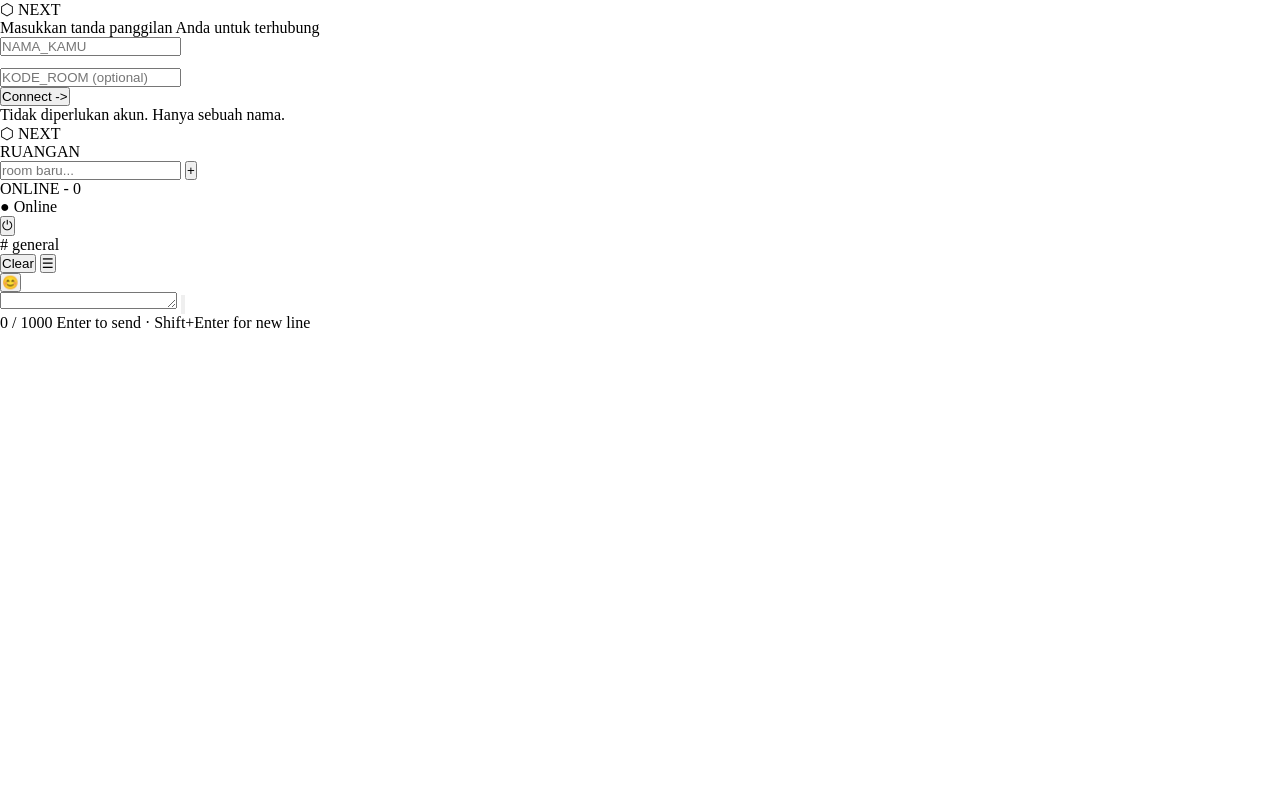
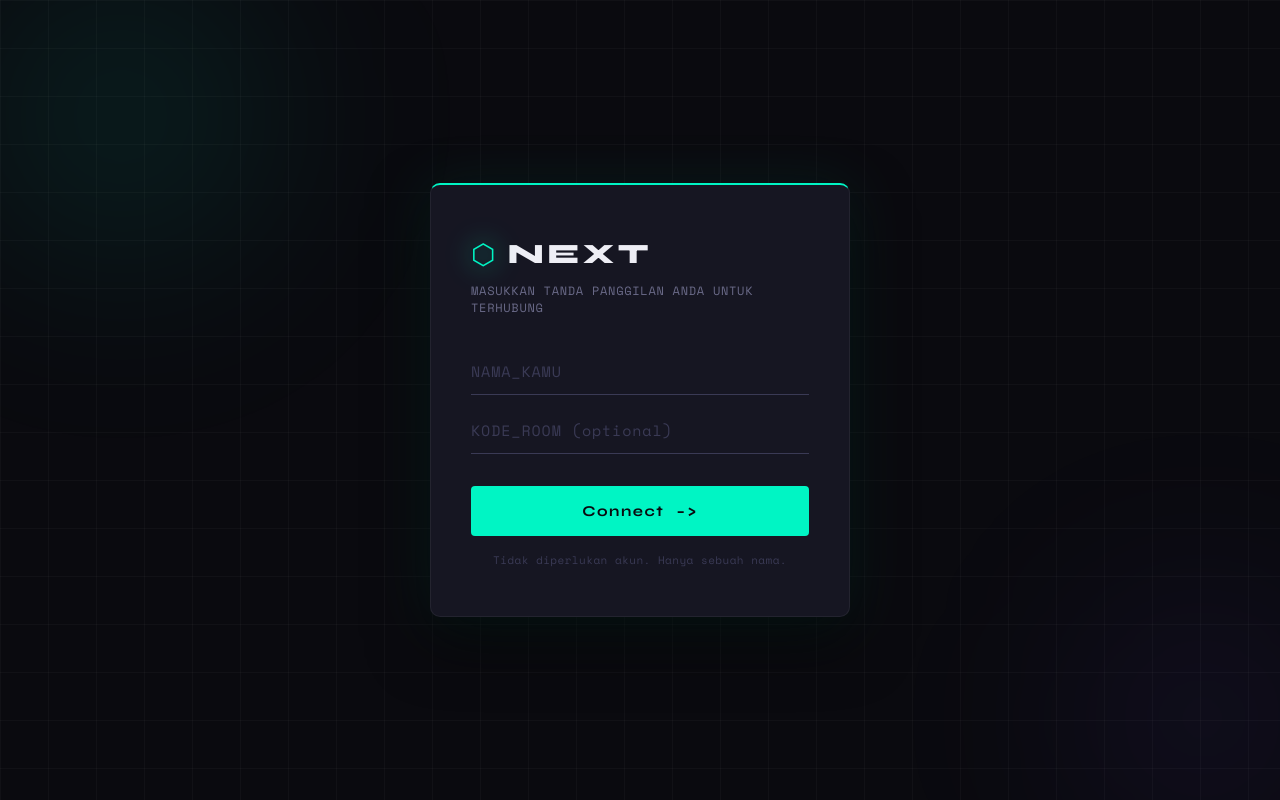
Before and after one commit to LinggarRam/Realtime-Chat, a plain HTML site: page index.html in a window 1280 px wide. Drawn offline with nearby package versions, Linux system fonts and the light colour scheme.

Commit message:
add styling with login screen

```diff
--- a/index.html
+++ b/index.html
@@ -13,7 +13,7 @@
     </head>
     <body>
         <!-- LOGIN SCREEN -->
-        <div id="login-screen" class="login-screen">
+        <div id="login-screen">
             <div class="login-bg">
                 <div class="grid-overlay"></div>
                 <div class="glow-blob blob-1"></div>
@@ -22,7 +22,7 @@
             <div class="login-card">
                 <div class="login-logo">
                     <span class="logo-icon">⬡</span>
-                    <span class="logo-name">NEXT</span>
+                    <span class="logo-text">NEXT</span>
                 </div>
 
                 <p class="login-subtitle">Masukkan tanda panggilan Anda untuk terhubung</p>
--- a/style.css
+++ b/style.css
@@ -36,3 +36,234 @@
     padding: 0;
     box-sizing: border-box;
 }
+
+html, body {
+    height: 100vh;
+    overflow: hidden;
+    background: var(--bg-0);
+    color: var(--text-0);
+    font-family: var(--font-mono);
+    font-size: 14px;
+    -webkit-font-smoothing: antialiased;
+}
+
+.screen {
+    display: none;
+    width: 100%;
+    height: 100vh;
+}
+
+.screen.active {
+    display: flex;
+}
+
+#login-screen {
+    height: 100vh;
+    display: flex;
+    align-items: center;
+    justify-content: center;
+    position: relative;
+    overflow: hidden;
+}
+
+.login-bg {
+    position: absolute;
+    inset: 0;
+    pointer-events: none;
+}
+
+.grid-overlay {
+    position: absolute;
+    inset: 0;
+    background-image:
+        linear-gradient(var(--border) 1px, transparent 1px),
+        linear-gradient(90deg, var(--border) 1px, transparent 1px);
+    background-size: 48px 48px;
+    opacity: 0.5;
+}
+
+.glow-blob {
+    position: absolute;
+    border-radius: 50%;
+    filter: blur(80px);
+    animation: blobPulse 6s ease-in-out infinite alternate;
+}
+
+.blob-1 {
+    width: 400px;
+    height: 400px;
+    background: radial-gradient(circle, rgba(0,245,196,0.12), transparent 70%);
+    top: -100px;
+    left: -100px;
+    animation-delay: 0s;
+}
+
+.blob-2 {
+    width: 350px; height: 350px;
+    background: radial-gradient(circle, rgba(120,80,255,0.1), transparent 70%);
+    bottom: -80px; right: -80px;
+    animation-delay: -3s;
+}
+
+@keyframes blobPulse {
+    from {
+        transform: scale(1) translate(0,0);
+    }
+    to {
+        transform: scale(1.15) translate(20px, 15px);
+    }
+}
+
+.login-card {
+    position: relative;
+    background: var(--bg-2);
+    border: 1px solid var(--border);
+    border-top: 2px solid var(--accent);
+    border-radius: var(--radius-lg);
+    padding: 48px 40px;
+    width: min(420px, 92vw);
+    box-shadow: 0 0 60px rgba(0, 245, 196, 0.08), 0 24px 60px rgba(0,0,0,0.6);
+    animation: cardIn 0.5s cubic-bezier(0.16, 1, 0.3, 1) both;
+}
+
+@keyframes cardIn {
+    from {
+        opacity: 0;
+        transform: translateY(24px) scale(0.97);
+    }
+    to {
+        opacity: 1;
+        transform: none;
+    }
+}
+
+.login-logo {
+    display: flex;
+    align-items: center;
+    gap: 12px;
+    margin-bottom: 8px;
+}
+
+.logo-icon {
+    font-size: 28px;
+    color: var(--accent);
+    filter: drop-shadow(0 0 8px var(--accent));
+    animation: hexSpin 8s linear infinite;
+}
+
+@keyframes hexSpin {
+    0%   { filter: drop-shadow(0 0 6px var(--accent)); }
+    50%  { filter: drop-shadow(0 0 16px var(--accent)); }
+    100% { filter: drop-shadow(0 0 6px var(--accent)); }
+}
+
+.logo-text {
+    font-family: var(--font-display);
+    font-weight: 800;
+    font-size: 28px;
+    letter-spacing: 0.12em;
+    color: var(--text-0);
+}
+
+.login-subtitle {
+    color: var(--text-2);
+    font-size: 12px;
+    letter-spacing: 0.06em;
+    margin-bottom: 32px;
+    text-transform: uppercase;
+}
+
+.input-group {
+    position: relative;
+    margin-bottom: 8px;
+}
+
+.text-input {
+    width: 100%;
+    background: transparent;
+    border: none;
+    border-bottom: 1px solid var(--text-3);
+    padding: 12px 0;
+    color: var(--text-0);
+    font-family: var(--font-mono);
+    font-size: 15px;
+    letter-spacing: 0.06em;
+    outline: none;
+    transition: border-color var(--transition);
+}
+
+.text-input::placeholder {
+    color: var(--text-3);
+}
+
+.text-input:focus {
+    border-color: var(--accent);
+}
+
+.input-underline {
+    position: absolute;
+    bottom: 0;
+    left: 0;
+    height: 2px;
+    width: 0;
+    background: var(--accent);
+    transition: width 0.3s ease;
+    box-shadow: 0 0 8px var(--accent);
+}
+
+.text-input:focus + .input-underline {
+    width: 100%;
+}
+
+.btn-primary {
+    display: flex;
+    align-items: center;
+    justify-content: center;
+    gap: 12px;
+    width: 100%; margin-top: 32px;
+    padding: 14px 24px;
+    background: var(--accent);
+    color: var(--bg-0);
+    border: none;
+    border-radius: var(--radius);
+    font-family: var(--font-display);
+    font-weight: 700;
+    font-size: 15px;
+    letter-spacing: 0.1em;
+    cursor: pointer;
+    transition: all var(--transition);
+    position: relative;
+    overflow: hidden;
+}
+
+.btn-primary::before {
+    content: '';
+    position: absolute; inset: 0;
+    background: linear-gradient(90deg, transparent, rgba(255,255,255,0.2), transparent);
+    transform: translateX(-100%);
+    transition: transform 0.5s ease;
+}
+
+.btn-primary:hover::before {
+    transform: translateX(100%);
+}
+
+.btn-primary:hover {
+    background: var(--accent-dim);
+    box-shadow: 0 0 30px var(--accent-glow-strong);
+    transform: translateY(-1px);
+}
+
+.btn-primary:active {
+    transform: translateY(0);
+}
+
+.btn-arrow {
+    font-size: 18px;
+}
+
+.login-hint {
+    text-align: center; margin-top: 16px;
+    color: var(--text-3); font-size: 11px;
+    letter-spacing: 0.04em;
+}
```
